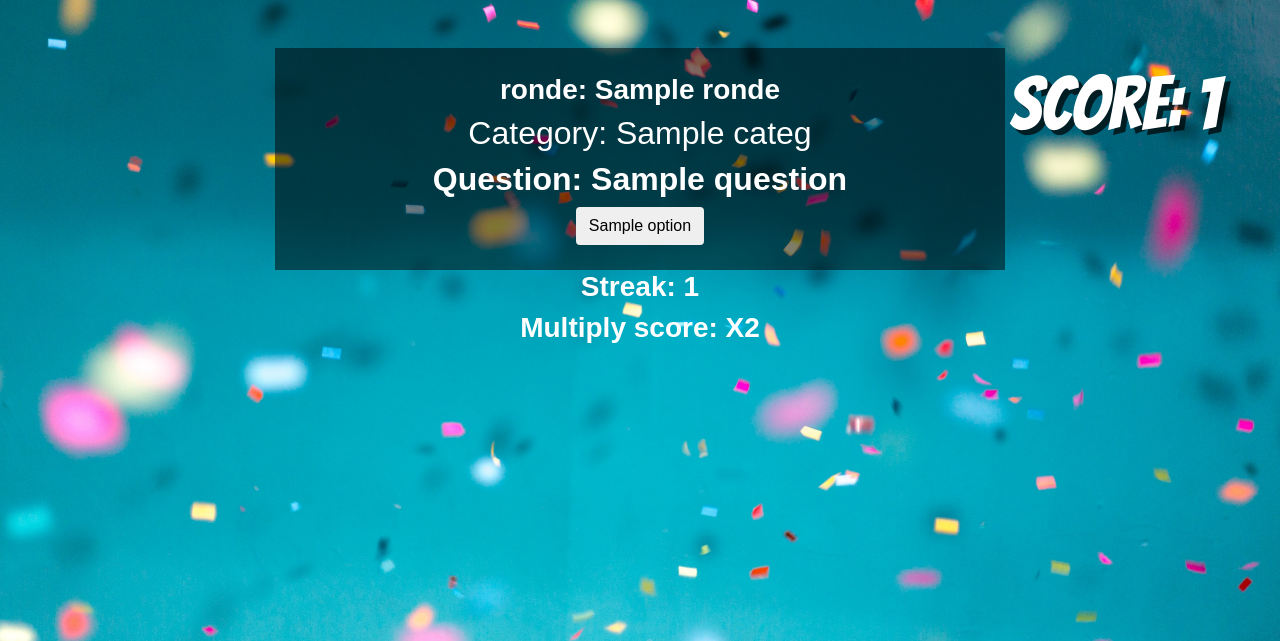
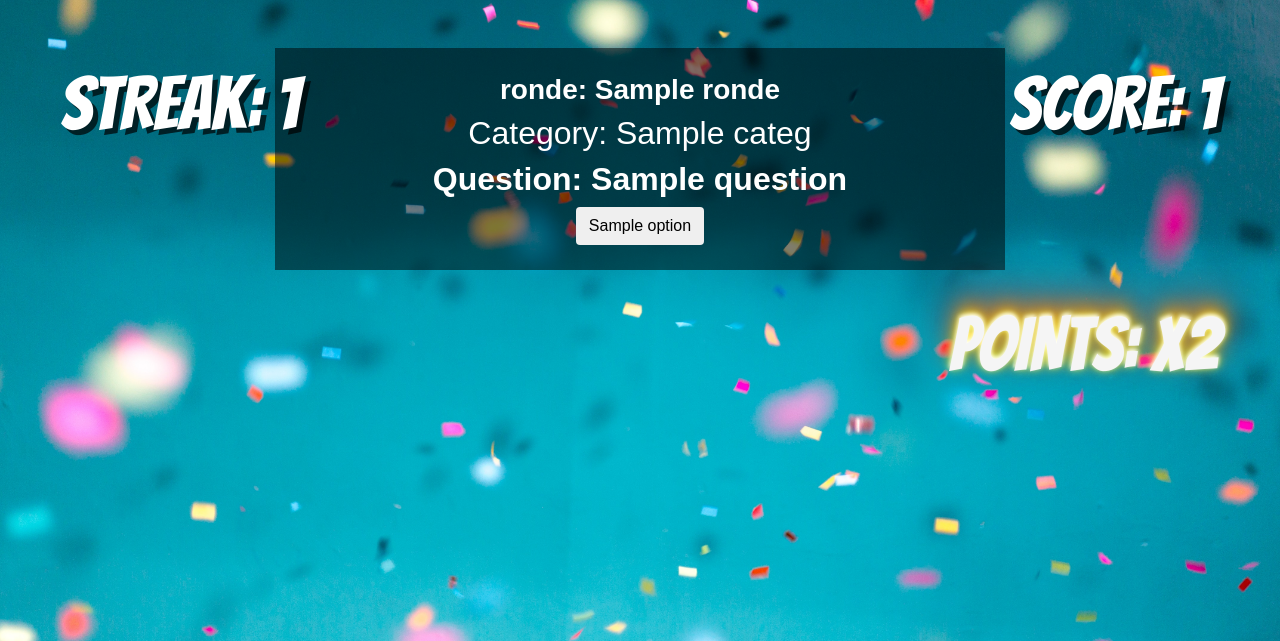
Before and after one commit to Hetgithubaccount/triviamasters, a Flask app: template templates/friendspel.html in a window 1280 px wide. Shown: the part 139-780 px from the top of the page. Run offline with Flask 2, Linux system fonts and the light colour scheme; a user stored in the database is signed in; tables that the repository leaves empty hold one stand-in row (values such as "Sample post"); the template is opened without the code that fills it: most values are stand-ins (such as "Sample title", 1, 10 or a date in 2020); some libraries are stand-ins or nearby versions.

Commit message:
templates

```diff
--- a/templates/friendspel.html
+++ b/templates/friendspel.html
@@ -18,7 +18,7 @@
           </form>
      </field>
      <score>Score: {{ session["score"]}}</score>
-     <h3>Streak: {{ session["streak"]}}</h3>
-     <h3>Multiply score: {{ session["multiply"]}}</h3>
+     <streak>Streak: {{ session["streak"]}}</streak>
+     <multiscore>Points: {{ session["multiply"]}}</multiscore>
 
 {% endblock %}
```
